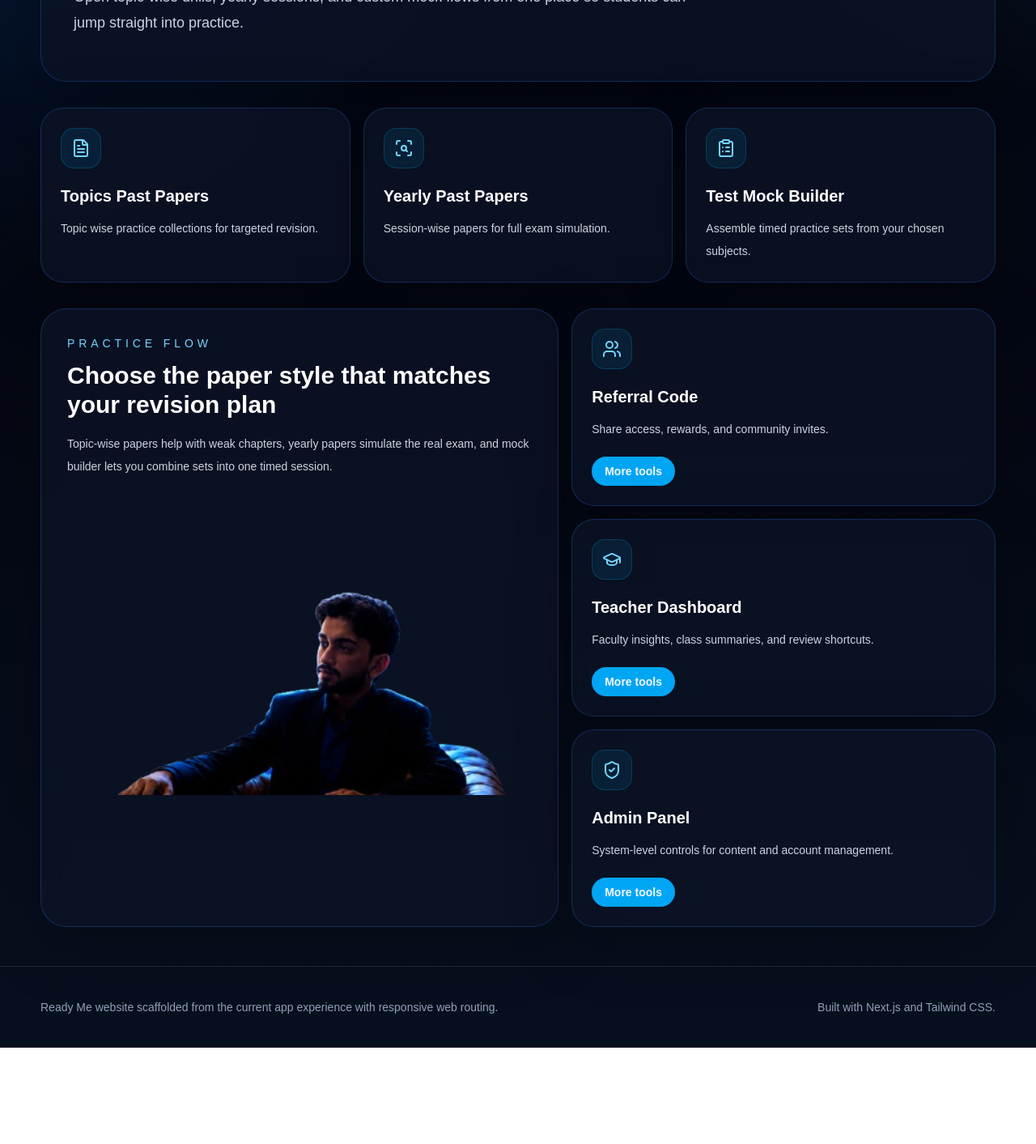
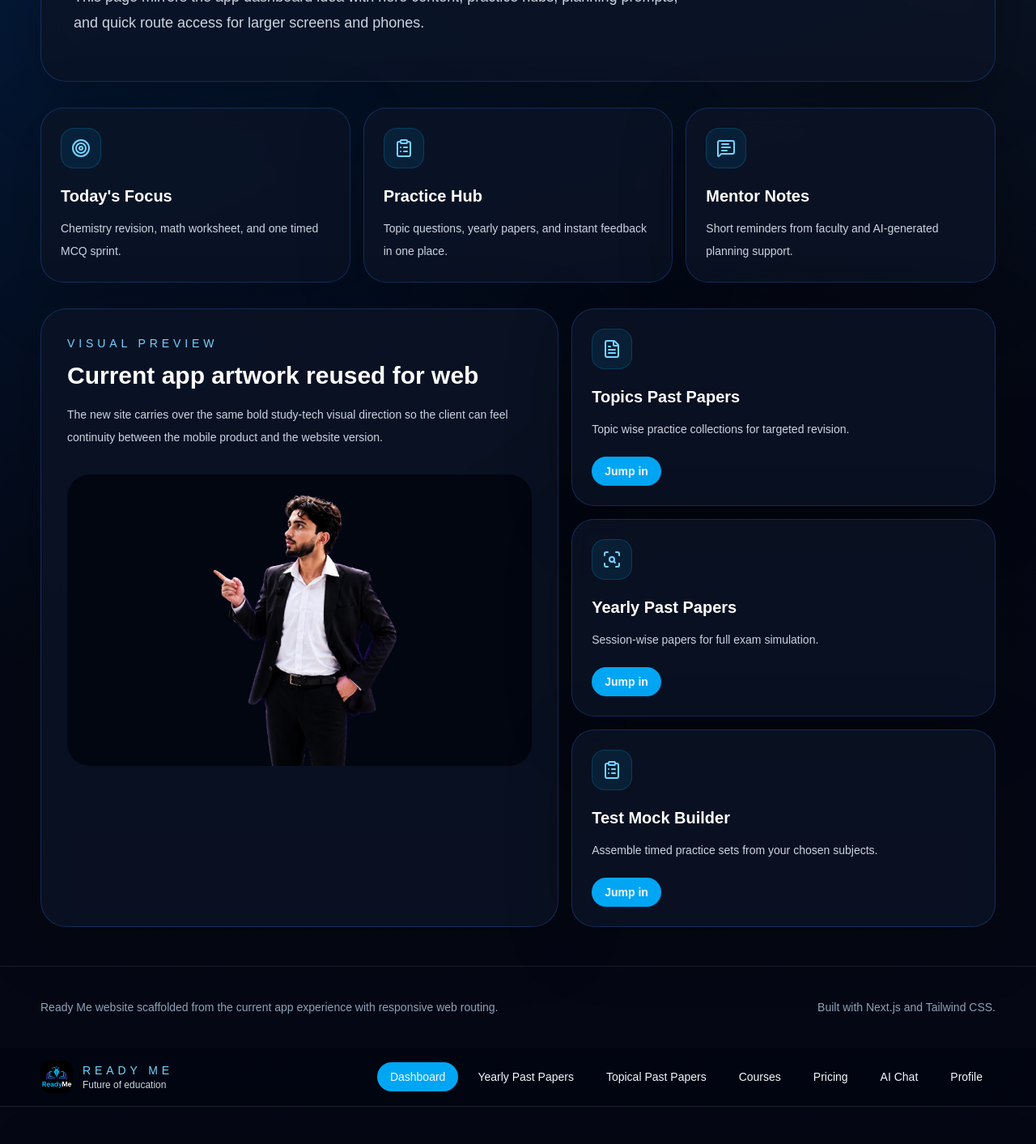
Before and after one commit to chzeeshan099/ReadyMe-Website, a Next.js app: page /dashboard in a window 1280 px wide. Shown: the part 400-1813 px from the top of the page at 81% size. Before the commit the page ends 1694 px from the top, so only its background shows below. Built offline with nearby package versions, Linux system fonts and the light colour scheme.

Commit message:
first commit

```diff
--- a/src/app/dashboard/page.js
+++ b/src/app/dashboard/page.js
@@ -2,47 +2,15 @@ import AppFrame from "@/components/app-frame";
 import PageHero from "@/components/page-hero";
 import SectionCard from "@/components/section-card";
 import { toolPages } from "@/lib/site-data";
+import Dashboard from "@/modules/dashboard/index.jsx"
 
 export default function DashboardPage() {
-  const pastPaperPages = toolPages.filter((item) =>
-    ["/topics-past-paper", "/yearly-past-paper", "/test-mock-builder"].includes(item.href),
-  );
+
 
   return (
-    <AppFrame>
-      <PageHero
-        badge="Past Papers"
-        title="Past paper practice, sorted for fast revision."
-        description="Open topic-wise drills, yearly sessions, and custom mock flows from one place so students can jump straight into practice."
-      />
+    <>
 
-      <section className="grid gap-4 lg:grid-cols-3">
-        {pastPaperPages.map((item) => (
-          <SectionCard key={item.href} title={item.title} description={item.description} icon={item.icon} action="Open" />
-        ))}
-      </section>
-
-      <section className="grid gap-4 lg:grid-cols-[1.1fr_0.9fr]">
-        <div className="glass rounded-[32px] p-6 md:p-8">
-          <p className="text-sm uppercase tracking-[0.35em] text-sky-300">Practice Flow</p>
-          <h2 className="mt-3 text-3xl font-semibold text-white">Choose the paper style that matches your revision plan</h2>
-          <p className="mt-4 max-w-2xl text-sm leading-7 text-slate-300">
-            Topic-wise papers help with weak chapters, yearly papers simulate the real exam, and mock builder lets
-            you combine sets into one timed session.
-          </p>
-          <img
-            src="/hero-image.png"
-            alt="Past papers preview"
-            className="mt-8 h-[360px] w-full rounded-[28px] object-cover object-top"
-          />
-        </div>
-
-        <div className="grid gap-4">
-          {toolPages.slice(3).map((item) => (
-            <SectionCard key={item.href} {...item} action="More tools" />
-          ))}
-        </div>
-      </section>
-    </AppFrame>
+    <Dashboard/>
+    </>
   );
 }
--- a/src/app/page.js
+++ b/src/app/page.js
@@ -1,44 +1,6 @@
-import AppFrame from "@/components/app-frame";
-import PageHero from "@/components/page-hero";
-import SectionCard from "@/components/section-card";
-import { dashboardCards, toolPages } from "@/lib/site-data";
+import React from "react";
+import { redirect } from "next/navigation";
 
 export default function HomePage() {
-  return (
-    <AppFrame>
-      <PageHero
-        badge="Dashboard"
-        title="A browser-friendly Ready Me command center."
-        description="This page mirrors the app dashboard idea with hero content, practice hubs, planning prompts, and quick route access for larger screens and phones."
-      />
-
-      <section className="grid gap-4 lg:grid-cols-3">
-        {dashboardCards.map((card) => (
-          <SectionCard key={card.title} title={card.title} description={card.description} icon={card.icon} />
-        ))}
-      </section>
-
-      <section className="grid gap-4 lg:grid-cols-[1.1fr_0.9fr]">
-        <div className="glass rounded-[32px] p-6 md:p-8">
-          <p className="text-sm uppercase tracking-[0.35em] text-sky-300">Visual Preview</p>
-          <h2 className="mt-3 text-3xl font-semibold text-white">Current app artwork reused for web</h2>
-          <p className="mt-4 max-w-2xl text-sm leading-7 text-slate-300">
-            The new site carries over the same bold study-tech visual direction so the client can feel continuity
-            between the mobile product and the website version.
-          </p>
-          <img
-            src="/dashboard-preview.png"
-            alt="Dashboard preview"
-            className="mt-8 h-[360px] w-full rounded-[28px] object-contain bg-[#020611]"
-          />
-        </div>
-
-        <div className="grid gap-4">
-          {toolPages.slice(0, 3).map((item) => (
-            <SectionCard key={item.href} {...item} action="Jump in" />
-          ))}
-        </div>
-      </section>
-    </AppFrame>
-  );
+redirect("/dashboard");
 }
--- /dev/null
+++ b/src/modules/dashboard/Dashboard1.jsx
@@ -0,0 +1,49 @@
+import AppFrame from '@/components/app-frame'
+import PageHero from '@/components/page-hero'
+import SectionCard from '@/components/section-card'
+import { dashboardCards, toolPages } from '@/lib/site-data'
+import React from 'react'
+
+const Dashboard1 = () => {
+  return (
+   <>
+    <AppFrame>
+      <PageHero
+        badge="Dashboard"
+        title="A browser-friendly Ready Me command center."
+        description="This page mirrors the app dashboard idea with hero content, practice hubs, planning prompts, and quick route access for larger screens and phones."
+      />
+
+      <section className="grid gap-4 lg:grid-cols-3">
+        {dashboardCards.map((card) => (
+          <SectionCard key={card.title} title={card.title} description={card.description} icon={card.icon} />
+        ))}
+      </section>
+
+      <section className="grid gap-4 lg:grid-cols-[1.1fr_0.9fr]">
+        <div className="glass rounded-[32px] p-6 md:p-8">
+          <p className="text-sm uppercase tracking-[0.35em] text-sky-300">Visual Preview</p>
+          <h2 className="mt-3 text-3xl font-semibold text-white">Current app artwork reused for web</h2>
+          <p className="mt-4 max-w-2xl text-sm leading-7 text-slate-300">
+            The new site carries over the same bold study-tech visual direction so the client can feel continuity
+            between the mobile product and the website version.
+          </p>
+          <img
+            src="/dashboard-preview.png"
+            alt="Dashboard preview"
+            className="mt-8 h-[360px] w-full rounded-[28px] object-contain bg-[#020611]"
+          />
+        </div>
+
+        <div className="grid gap-4">
+          {toolPages.slice(0, 3).map((item) => (
+            <SectionCard key={item.href} {...item} action="Jump in" />
+          ))}
+        </div>
+      </section>
+    </AppFrame>
+   </>
+  )
+}
+
+export default Dashboard1
--- /dev/null
+++ b/src/modules/dashboard/Dashboard2.jsx
@@ -0,0 +1,52 @@
+import AppFrame from '@/components/app-frame'
+import PageHero from '@/components/page-hero'
+import SectionCard from '@/components/section-card'
+import { toolPages } from '@/lib/site-data'
+import React from 'react'
+
+const Dashboard2 = () => {
+      const pastPaperPages = toolPages.filter((item) =>
+    ["/topics-past-paper", "/yearly-past-paper", "/test-mock-builder"].includes(item.href),
+  );
+  return (
+    <>
+         <AppFrame>
+      <PageHero
+        badge="Past Papers"
+        title="Past paper practice, sorted for fast revision."
+        description="Open topic-wise drills, yearly sessions, and custom mock flows from one place so students can jump straight into practice."
+      />
+
+      <section className="grid gap-4 lg:grid-cols-3">
+        {pastPaperPages.map((item) => (
+          <SectionCard key={item.href} title={item.title} description={item.description} icon={item.icon} action="Open" />
+        ))}
+      </section>
+
+      <section className="grid gap-4 lg:grid-cols-[1.1fr_0.9fr]">
+        <div className="glass rounded-[32px] p-6 md:p-8">
+          <p className="text-sm uppercase tracking-[0.35em] text-sky-300">Practice Flow</p>
+          <h2 className="mt-3 text-3xl font-semibold text-white">Choose the paper style that matches your revision plan</h2>
+          <p className="mt-4 max-w-2xl text-sm leading-7 text-slate-300">
+            Topic-wise papers help with weak chapters, yearly papers simulate the real exam, and mock builder lets
+            you combine sets into one timed session.
+          </p>
+          <img
+            src="/hero-image.png"
+            alt="Past papers preview"
+            className="mt-8 h-[360px] w-full rounded-[28px] object-cover object-top"
+          />
+        </div>
+
+        <div className="grid gap-4">
+          {toolPages.slice(3).map((item) => (
+            <SectionCard key={item.href} {...item} action="More tools" />
+          ))}
+        </div>
+      </section>
+    </AppFrame>
+    </>
+  )
+}
+
+export default Dashboard2
--- /dev/null
+++ b/src/modules/dashboard/index.jsx
@@ -0,0 +1,14 @@
+import React from 'react'
+import Dashboard1 from '@/modules/dashboard/Dashboard1.jsx'
+import Dashboard2 from '@/modules/dashboard/Dashboard2.jsx'
+const index = () => {
+  return (
+    <div>
+      <Dashboard1/>
+      <Dashboard2/>
+
+    </div>
+  )
+}
+
+export default index
```
Also changed, not shown: src/lib/site-data.js.
